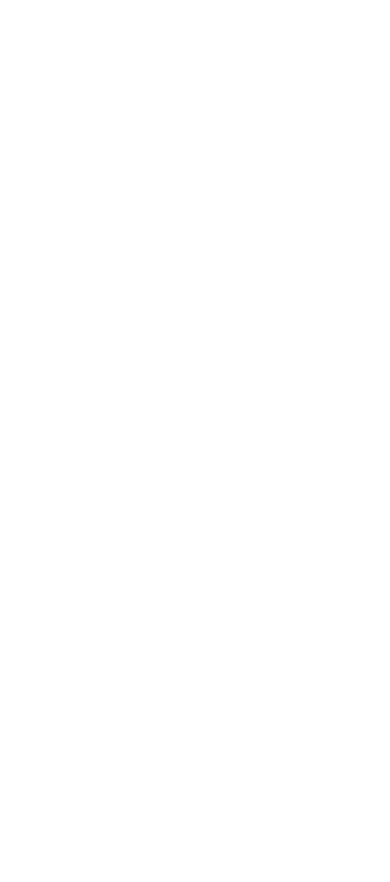
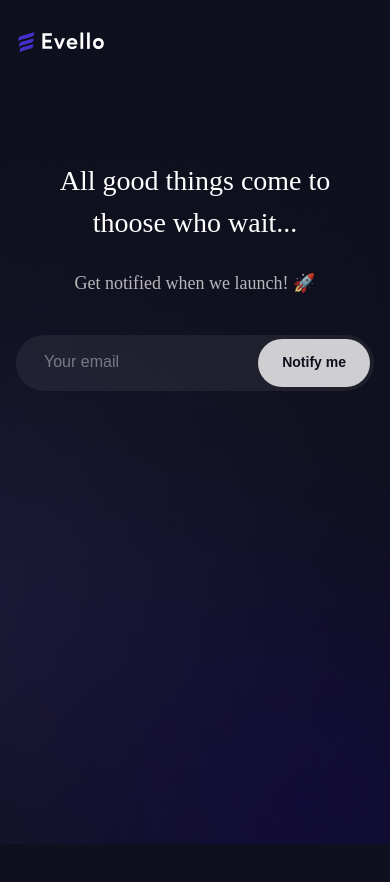
Before and after one commit to SlavaAndreievvvv/coming-soon, a plain HTML site: page index.html in a window 390 px wide. Before the commit the page ends 844 px from the top, so only its background shows below. Drawn offline with Linux system fonts and the light colour scheme.

Commit message:
✅ cool coming soon

```diff
--- a/index.html
+++ b/index.html
@@ -5,7 +5,31 @@
     <meta http-equiv="X-UA-Compatible" content="IE=edge" />
     <meta name="viewport" content="width=device-width, initial-scale=1.0" />
     <link rel="stylesheet" href="style.css" />
-    <title>Document</title>
+    <title>Coming soon</title>
   </head>
-  <body></body>
+  <body>
+    <header class="header">
+      <a class="header__logo" href="#">
+        <img class="header__img" src="logo.svg" alt="logo" />
+      </a>
+    </header>
+    <main class="main">
+      <h1 class="main__title">All good things come to thoose who wait...</h1>
+      <p class="main__subtitle">Get notified when we launch! 🚀</p>
+      <div class="wrapper">
+        <div class="email-border"></div>
+        <label class="email">
+          <input
+            class="input email__input"
+            type="email"
+            placeholder="Your email"
+            required
+            minlength="4"
+            maxlength="40"
+          />
+          <button class="button email__button" type="button">Notify me</button>
+        </label>
+      </div>
+    </main>
+  </body>
 </html>
--- a/style.css
+++ b/style.css
@@ -0,0 +1,295 @@
+@import url('https://fonts.googleapis.com/css2?family=Inter:wght@400;600&family=Rubik:wght@400;700&display=swap');
+
+*,
+*::before,
+*::after {
+  margin: 0;
+  padding: 0;
+  box-sizing: border-box;
+}
+
+:root {
+  --base-font: 'Inter' sans-serif;
+  --phone-fond: 'Rubik' sans-serif;
+}
+
+html {
+  font-size: 10px;
+}
+
+body {
+  background-image: url(../BG.png);
+  background-repeat: no-repeat;
+  background-size: cover;
+  background-position: 50% 50%;
+  min-height: 100vh;
+  width: 100%;
+  display: flex;
+  flex-direction: column;
+  justify-content: center;
+  align-items: flex-start;
+  text-decoration: none;
+  background-color: rgb(10, 7, 21);
+  position: relative;
+  padding-left: 90px;
+  font-family: var(--base-font);
+}
+
+.header {
+  position: fixed;
+  top: 40px;
+  left: 90px;
+}
+
+@keyframes fadeIn {
+  0% {
+      opacity: 0;
+  }
+  100% {
+      opacity: 1;
+  }
+}
+
+.main {
+  max-width: 605px;
+}
+
+.main__title {
+  font-weight: 600;
+  font-size: 4.8rem;
+  line-height: 150%;
+  margin-bottom: 29px;
+  color: #FFFFFF;
+
+  opacity: 0;
+  animation-name: fadeIn;
+  animation-duration: 4s;
+  animation-delay: 1s;
+  animation-fill-mode: both;
+}
+
+@keyframes fadeIn-sub {
+  0% {
+      opacity: 0;
+  }
+  100% {
+      opacity: 1;
+  }
+}
+
+.main__subtitle {
+  font-weight: 400;
+  font-size: 2rem;
+  line-height: 120%;
+  color: rgba(210, 210, 210, 0.9);
+  margin-bottom: 51px;
+
+  opacity: 0;
+  animation-name: fadeIn-sub;
+  animation-duration: 4s;
+  animation-delay: 2s;
+  animation-fill-mode: both;
+}
+
+
+.email {
+  display: flex;
+  flex-direction: row;
+  justify-content: space-between;
+  height: 56px;
+  width: 428px;
+  background: rgba(255, 255, 255, 0.08);
+  border-radius: 70px;
+  padding: 4px;
+  position: relative;
+}
+
+.email:hover,
+.email:focus,
+.email:active {
+  box-shadow: 0 0 0 1px rgba(255, 255, 255, 0.05);
+}
+
+.input {
+  border: transparent;
+  background: transparent;
+  padding-left: 24px;
+  color: #FFFFFF;
+  position: relative;
+  z-index: 10;
+}
+
+.input::placeholder {
+  font-weight: 400;
+  font-size: 1.6rem;
+  line-height: 150%;
+  color: rgba(255, 255, 255, 0.5);
+}
+
+.input:active,
+.input:hover,
+.input:focus {
+  outline: 0;
+  outline-offset: 0;
+}
+
+.button {
+  font-weight: 600;
+  font-size: 1.4rem;
+  line-height: 171%;
+  color: #0F101E;
+  background: #FFFFFF;
+  border-radius: 64px;
+  padding: 12px 24px;
+  border: none;
+  cursor: pointer;
+  white-space: nowrap;
+  transition: all .2s ease;
+}
+
+.button:hover {
+  color: #5300C9;
+}
+
+.button:active,
+.button:focus {
+  box-shadow: 0 0 0 2px #B384F5;
+}
+
+@keyframes fadeIn-wrap {
+  0% {
+      opacity: 0;
+  }
+  100% {
+      opacity: 1;
+  }
+}
+
+.wrapper {
+  position: relative;
+
+  opacity: 0;
+  animation-name: fadeIn-wrap;
+  animation-duration: 4s;
+  animation-delay: 3s;
+  animation-fill-mode: both;
+}
+
+@keyframes fadeIn-email-border {
+  0% {
+      opacity: 0;
+  }
+  100% {
+      opacity: 1;
+  }
+}
+
+.email-border {
+  height: 56px;
+  width: 428px;
+  top:0;
+  left:0;
+  border-radius: 8px;
+  background-color: rgb(10, 7, 21);
+  position: absolute;
+  border-radius: 70px;
+  overflow: hidden;
+
+  opacity: 0;
+  animation-name: fadeIn-email-border;
+  animation-duration: 4s;
+  animation-delay: 5s;
+  animation-fill-mode: both;
+}
+
+
+.email-border::before {
+  content: "";
+  position: absolute;
+  width: 20px;
+  height: 700px;
+  top: -300px;
+  left: 150px;
+  background: linear-gradient(#00ccff, #d400d4);
+  animation: animate 4s linear infinite;
+}
+
+.email-border::after {
+  content: "";
+  position: absolute;
+  inset: 4px;
+  background-color: rgb(10, 7, 21);
+  border-radius: 70px;
+}
+
+@keyframes animate
+{
+  0%
+  {
+    transform: rotate(0deg);
+  }
+  100%
+  {
+    transform: rotate(350deg);
+  }
+}
+
+@media screen and (max-width: 1100px) {
+  body {
+    background: url(../BG-Phone.png) no-repeat center center fixed;
+    background-size: cover;
+    height: 100vh;
+    width: 100vw;
+    display: flex;
+    flex-direction: column;
+    justify-content: flex-start;
+    align-items: center;
+    padding: 0 16px;
+    margin-top: 160px;
+    font-family: var(--phone-fond);
+ }
+}
+
+@media screen and (max-width:530px) {
+  .header {
+    top: 30px;
+    left: 16px;
+  }
+
+  .main {
+    max-width: 360px;
+    width: 100%;
+    display: flex;
+    flex-direction: column;
+    justify-content: center;
+    align-items: center;
+  }
+
+  .main__title {
+    font-weight: 500;
+    font-size: 2.8rem;
+    text-align: center;
+    padding: 0 40px;
+    margin-bottom: 29px;
+  }
+
+  .main__subtitle {
+    font-weight: 400;
+    font-size: 1.8rem;
+    margin-bottom: 40px;
+    text-align: center;
+  }
+
+
+  .wrapper,
+  .email-border,
+  .email {
+    max-width: 360px;
+    width: 100%;
+  }
+
+  .input {
+    max-width: 360px;
+    width: 100%;
+  }
+}
```
Also changed, not shown: BG-Phone.png (added), BG.png (added), logo.svg (added).
